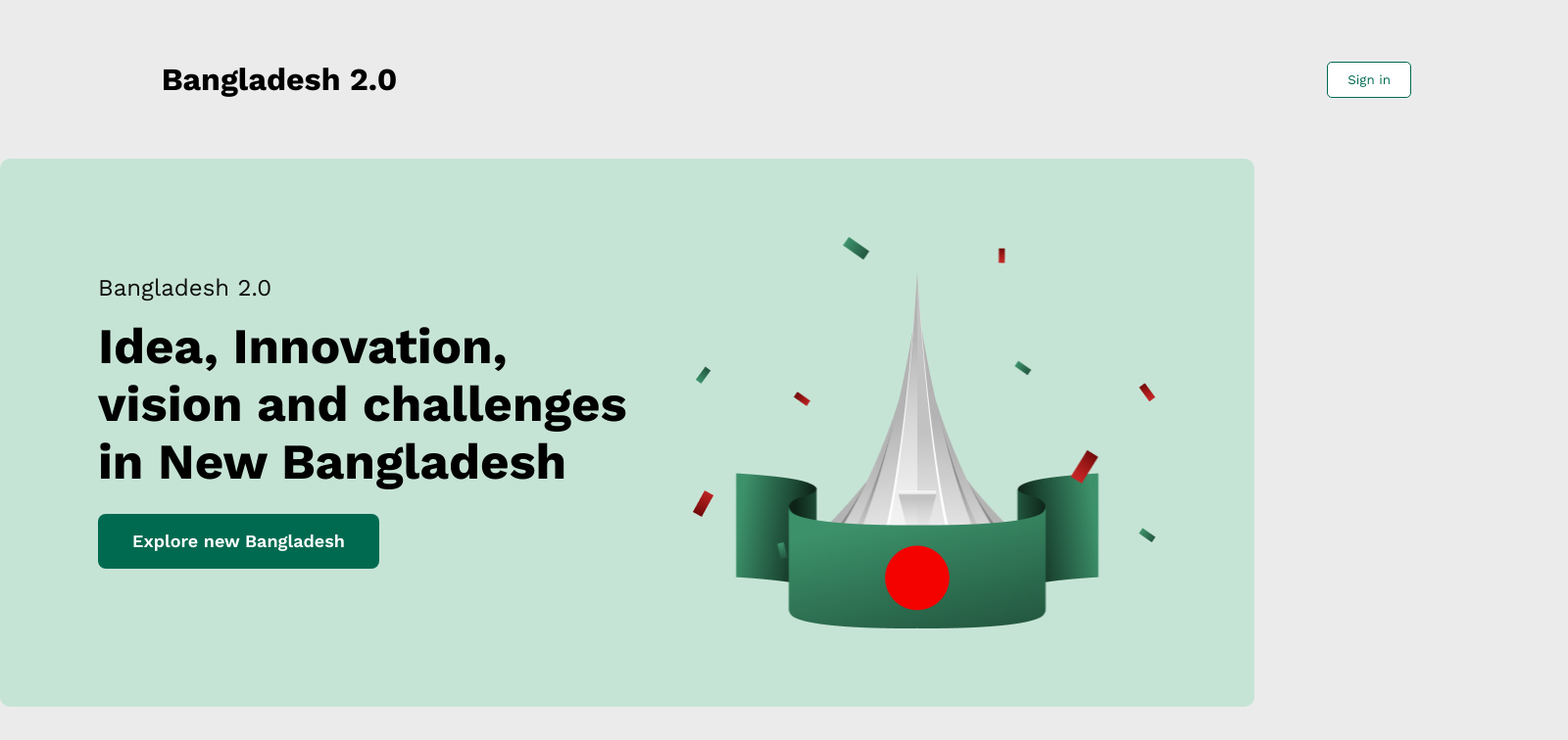
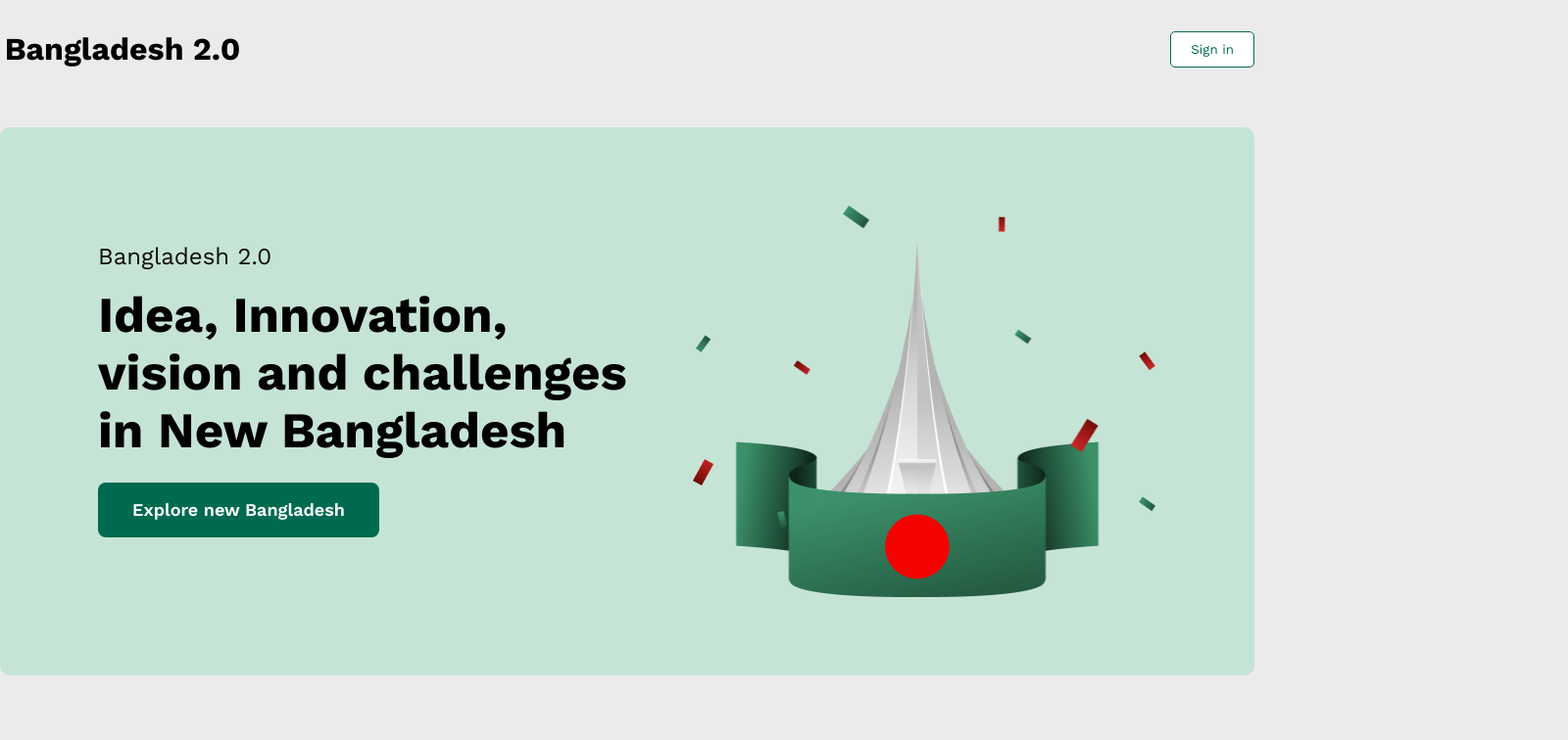
Before and after one commit to Sajidhasan544/Assingment1, a plain HTML site: page index.html in a window 1280 px wide. Shown: the top 756 px of the page at 98% size, 1600 px wide, since content can reach past the window. Drawn offline with nearby package versions, Linux system fonts and the light colour scheme.

Commit message:
nav allingment changes

```diff
--- a/style.css
+++ b/style.css
@@ -17,12 +17,14 @@ nav {
     height: 100px;
     margin-left: auto;
     margin-right: auto;
-    padding: 31px 160px 31px 160px;
     display: flex;
     justify-content: space-between;
     align-items: center;
+    margin-bottom: 30px;
 }
 .navb{
+    margin-top: 20px;
+    margin-bottom: 20px;
     font-family: "Work Sans", serif;
     width: 250px;
     height: 38px;
```
